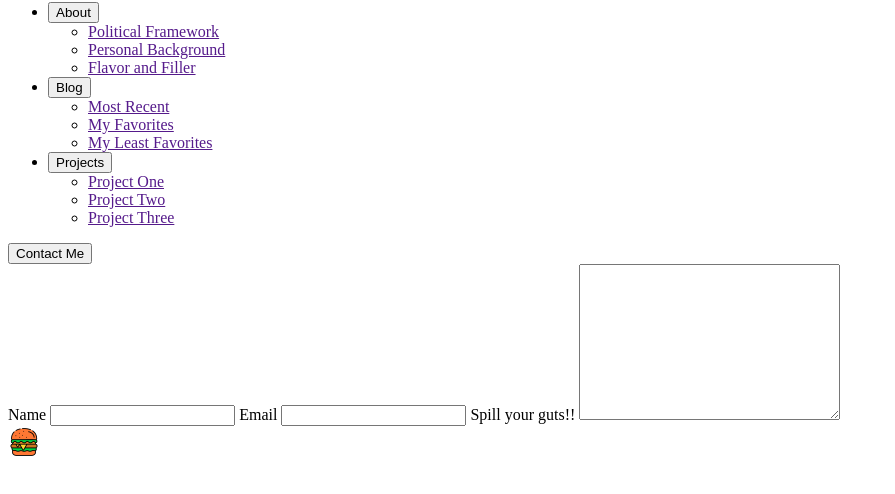
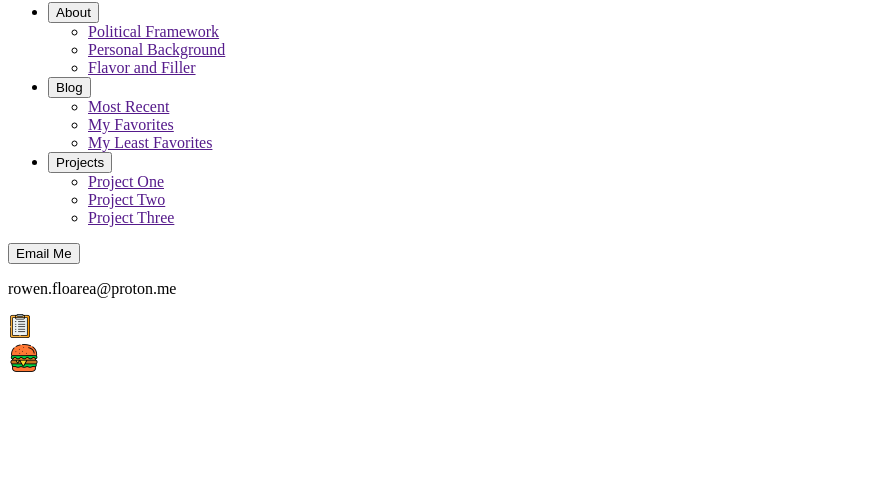
Before and after one commit to rfloarea/responsive-nav, a plain HTML site: page index.html in a window 1280 px wide. Shown: the part 58-552 px from the top of the page, without its empty margins (0-895 px from the left). Drawn offline with Linux system fonts and the light colour scheme.

Commit message:
copy to clipboard icon and html

```diff
--- a/index.html
+++ b/index.html
@@ -49,15 +49,11 @@
         </div>
         <div class="mid-nav">
             <div class="contact">
-                <button class="contact-btn">Contact Me</button>
-                <form action="">
-                    <label for="">Name</label>
-                    <input type="text">
-                    <label for="">Email</label>
-                    <input type="email">
-                    <label for="">Spill your guts!!</label>
-                    <textarea name="" id="" cols="30" rows="10"></textarea>
-                </form>
+                <button class="contact-btn">Email Me</button>
+                <div>
+                    <p>rowen.floarea@proton.me</p>
+                    <span><img src="/assets/clipboard.png" alt="clipboard icon"></span>
+                </div>
             </div>
         </div>
         <div class="right-nav">
```
Also changed, not shown: assets/clipboard.png (added), 1 other file.
